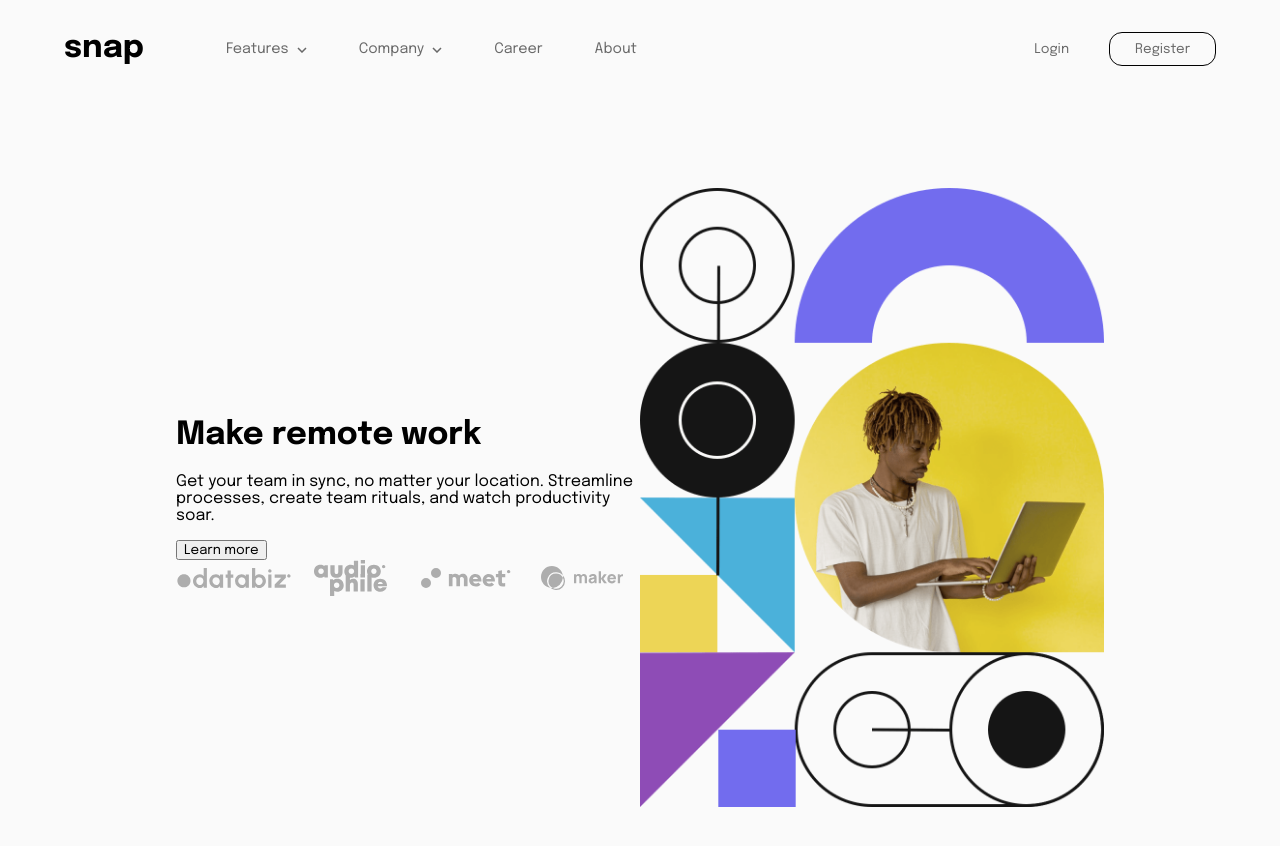
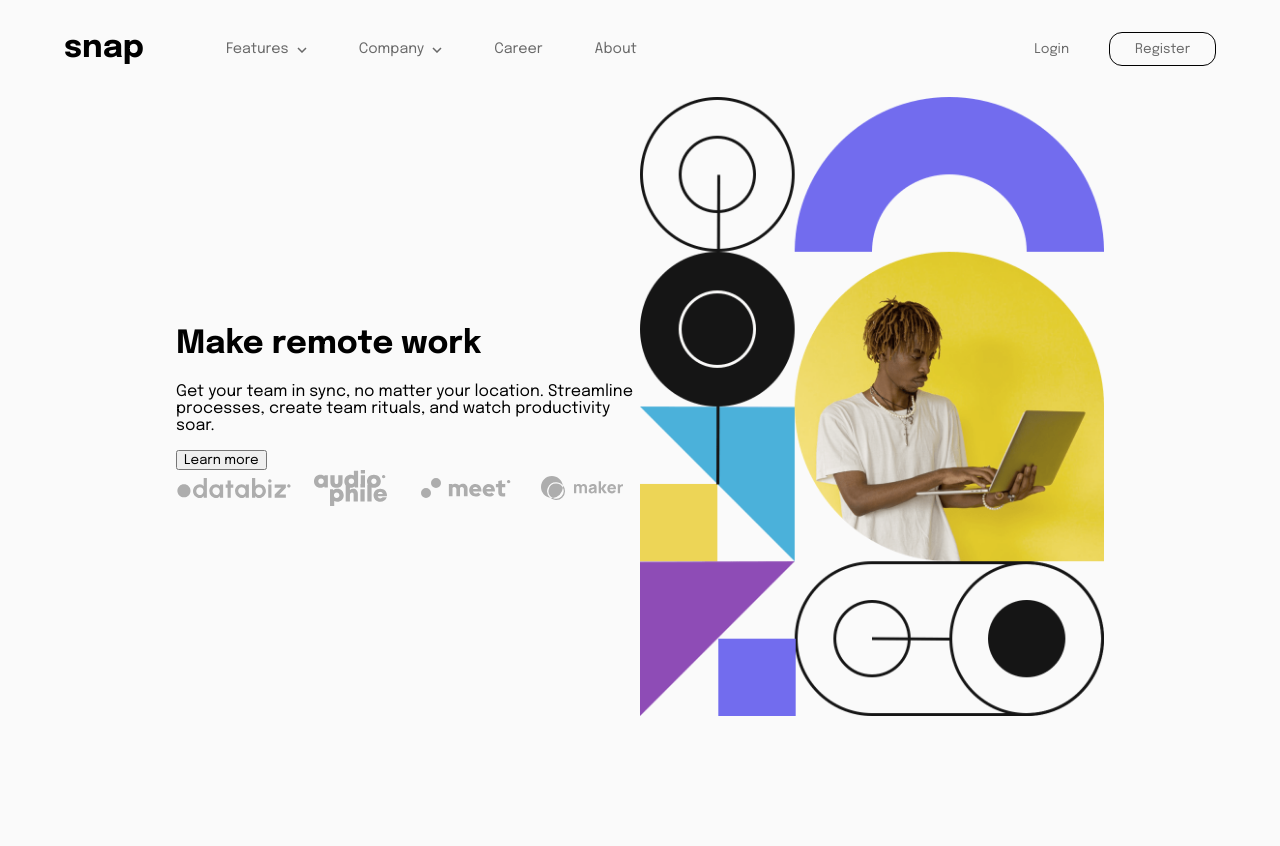
Before and after one commit to LorryAfriyie/intro-section-with-dropdown-navigation, a React (Vite) app: page / in a window 1280 px wide. Shown: the top 846 px of the page. After the commit the page ends 800 px from the top, so only its background shows below. Built offline with nearby package versions, Linux system fonts and the light colour scheme.

Commit message:
Hero Image
Styling hero image in grid layout.

```diff
--- a/src/components/Hero.jsx
+++ b/src/components/Hero.jsx
@@ -19,7 +19,9 @@ export const Hero = () => {
             <img src="images/client-maker.svg" alt="" />
           </div>
         </div>
-        <div className="hero__img-container"></div>
+        <div className="hero__img-container">
+          <img src="images/image-hero-desktop.png" alt="" />
+        </div>
       </div>
     </main>
   );
--- a/src/scss/hero.scss
+++ b/src/scss/hero.scss
@@ -5,7 +5,7 @@
     width: min(100% - 2rem, 58rem);
     margin-inline: auto;
 
-    height: 100vh;
+    //height: 100vh;
 
     @media (min-width: 40em) {
       grid-template-columns: repeat(2, 1fr);
@@ -17,10 +17,16 @@
   }
 
   &__img-container {
-    background-image: url("/images/image-hero-desktop.png");
+    /* background-image: url("/images/image-hero-desktop.png");
     background-repeat: no-repeat;
     background-position: center;
-    background-size: contain;
+    background-size: contain; */
+
+    img {
+      display: flex;
+      width: 100%;
+      margin: auto;
+    }
   }
 
   &__client-grid {
```
